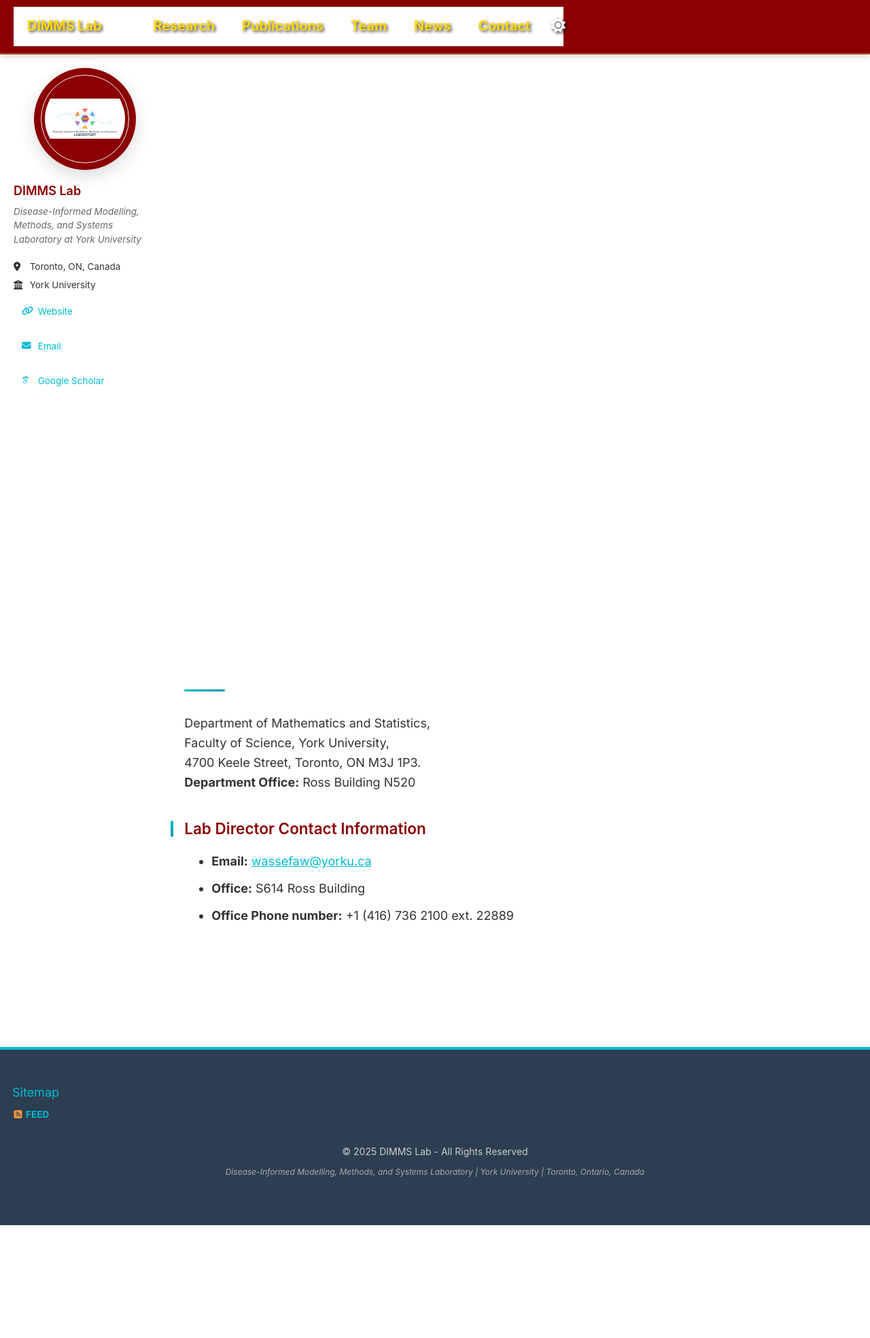
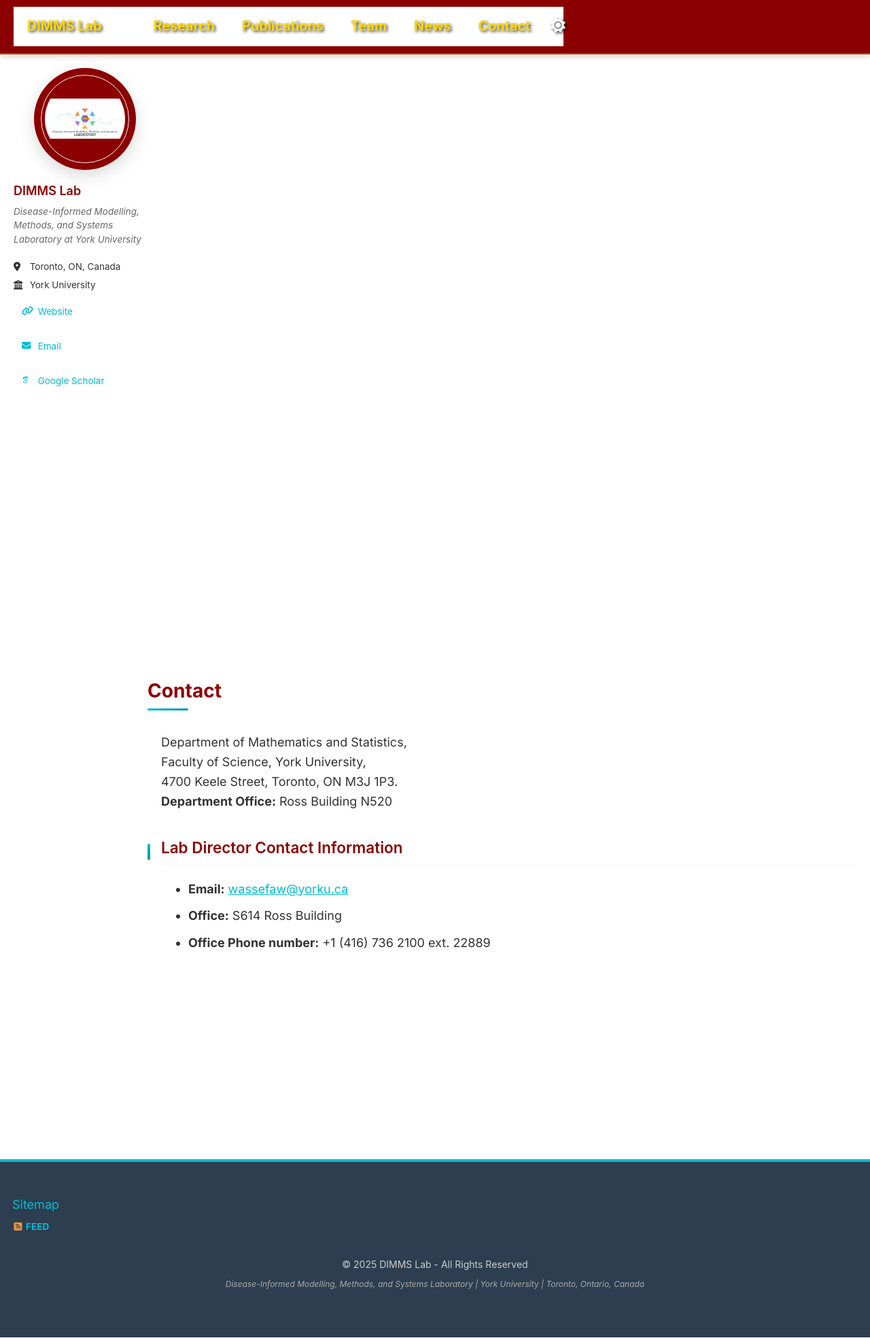
Before and after one commit to dimms-lab/dimms-lab.github.io, a Jekyll site: the page built from _pages/Contact.md, in a window 1280 px wide. Shown: the whole page at 68% size. Built offline with Jekyll 4.4.1, drawn with Linux system fonts in a browser that asks for light colours; some web fonts are replaced; a script that is not in the unit is left out; before the commit the page ends 1803 px from its top, so only the background shows below that.

Commit message:
Fix header spacing site-wide and restore sidebar on all pages
- Updated custom.css with sticky sidebar positioning (top: 96px)
- Removed padding-top from all content containers site-wide
- Changed all page layouts from 'archive' to 'single'
- Added header: null to all pages to eliminate hero/overlay spacing
- Added classes: wide to all pages for comfortable content width
- Re-enabled author_profile: true on Research, Publications, Team, News, Contact pages

This eliminates the large white space under the header across the entire site
while maintaining the left sidebar navigation on all section pages.

🤖 Generated with [Claude Code](https://claude.com/claude-code)

Co-Authored-By: Claude <noreply@anthropic.com>

```diff
--- a/_pages/Contact.md
+++ b/_pages/Contact.md
@@ -1,7 +1,10 @@
 ---
-layout: archive
+layout: single
+title: "Contact"
 permalink: /contact/
 author_profile: true
+header: null
+classes: wide
 ---
 <p style="line-height: 1.6;">
 Department of Mathematics and Statistics,<br>
--- a/_pages/publications.html
+++ b/_pages/publications.html
@@ -1,8 +1,10 @@
 ---
-layout: archive
+layout: single
 title: "Publications"
 permalink: /publications/
 author_profile: true
+header: null
+classes: wide
 ---
 <h3>"Deep neural networks with application in predicting the spread of avian influenza through disease-informed Neural Networks"</h3>
 <p><strong>Authors:</strong> Nickson Golooba, Woldegebriel Assefa Woldegerima<br>
--- a/assets/css/custom.css
+++ b/assets/css/custom.css
@@ -1,6 +1,6 @@
 /* Custom CSS for header spacing fixes */
 
-/* Kill any tall hero/overlay if a theme tries to inject it */
+/* Remove any tall hero/overlay spacing site-wide */
 .page__hero,
 .page__hero--overlay {
   display: none !important;
@@ -9,29 +9,28 @@
   min-height: 0 !important;
 }
 
-/* Collapse the default top gap below the masthead */
+/* Collapse the default gap that many academicpages/minimal-mistakes layouts add */
 .masthead {
   margin-bottom: 0 !important;
 }
 
 .initial-content,
-main,
-.page__content,
 .page,
-.page__inner-wrap {
-  padding-top: 0.75rem !important;
+.page__inner-wrap,
+.page__content {
+  padding-top: 0 !important;
   margin-top: 0 !important;
 }
 
-/* First H1 shouldn't push content down */
+/* First heading shouldn't push the page down */
 h1,
 .page__title {
   margin-top: 0.25rem !important;
 }
 
-/* Tighten the profile card + content alignment */
-.sidebar,
-.author__bio,
-.author__avatar {
+/* Keep the sidebar tight and visible */
+.sidebar {
   margin-top: 0 !important;
+  position: sticky;
+  top: 96px;
 }
```
Also changed, not shown: _pages/News.md (+3 -1 lines), _pages/Team.md (+3 -1 lines), _pages/research.md (+3 -1 lines).
